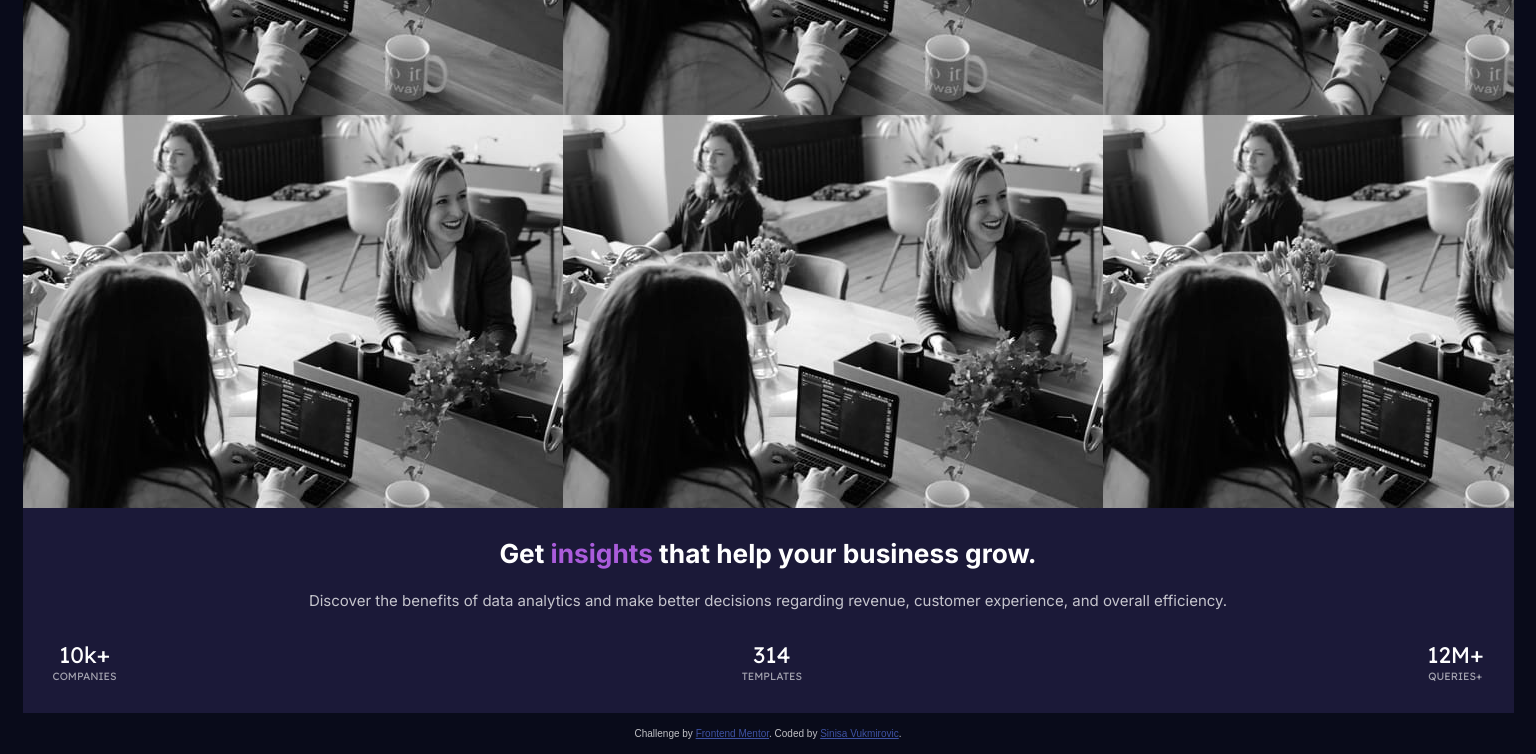
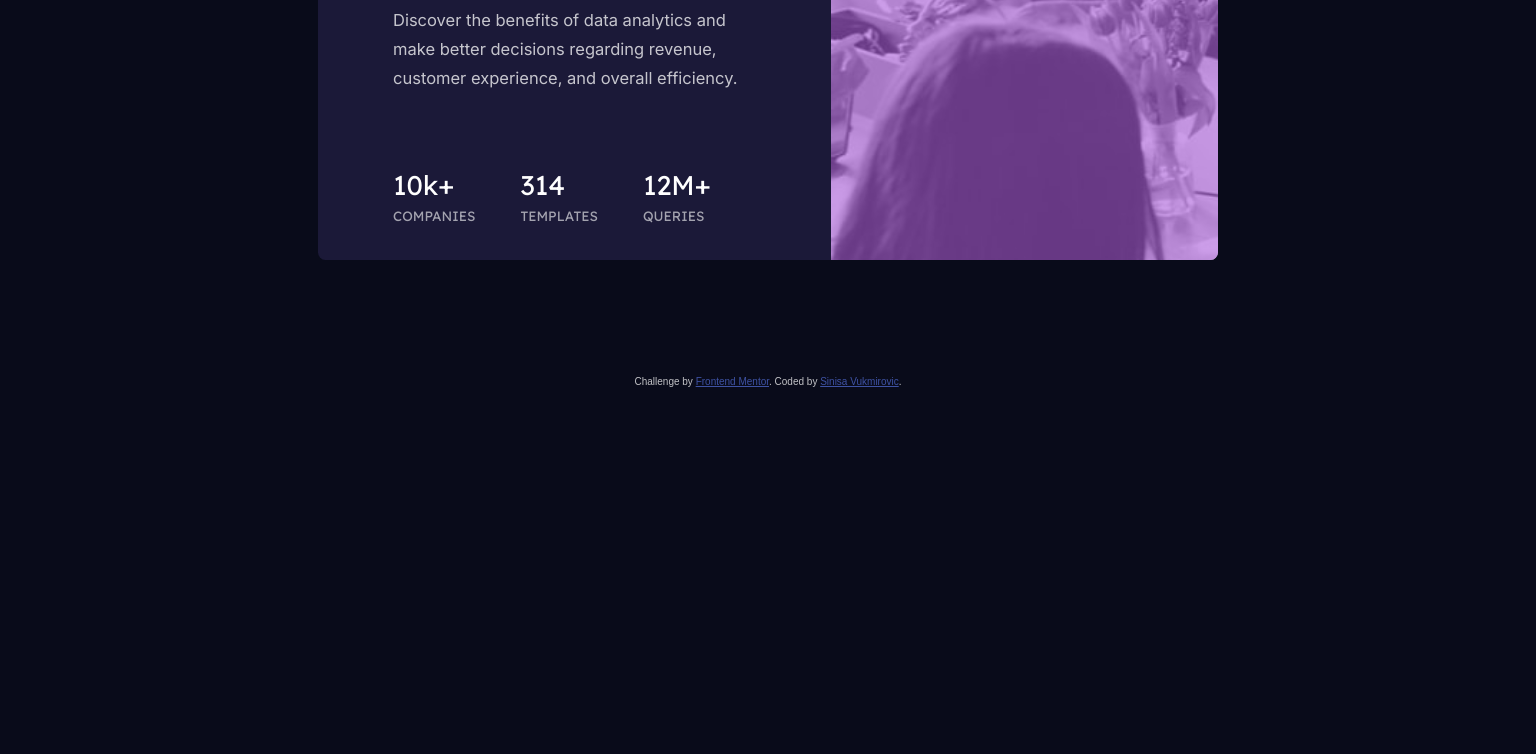
Before and after one commit to SinisaVukmirovic/FrontEnd-Mentor-Spicy-mini-6, a plain HTML site: page index.html in a window 1536 px wide. Shown: the part 406-1160 px from the top of the page. After the commit the page ends 800 px from the top, so only its background shows below. Drawn offline with Linux system fonts and the light colour scheme.

Commit message:
Desktop view version

```diff
--- /dev/null
+++ b/css/blocks.css
@@ -0,0 +1,76 @@
+/* @import url('./desktop-view.css'); */
+
+header {
+    height: 5rem;
+}
+.hidden {
+    position: absolute;
+    left: -100rem;
+}
+
+main {
+    margin: 0 2rem;
+    background-color: var(--Dark-desaturated-blue);
+    border-radius: .5rem;
+    overflow: hidden;
+}
+
+.screen {
+    aspect-ratio: 16 / 9;
+    /* background-image: url('../images/image-header-phone.jpg'); */
+    background-image: url('../images/image-header-desk.jpg');
+    background-size: 100%;
+    position: relative;
+}
+    .overlay {
+        position: absolute;
+        inset: 0;
+        background-color: var(--Soft-violet);
+        opacity: .6;
+    }
+
+section {
+    padding: 2rem;
+    text-align: center;
+}
+
+.info {
+    font-family: 'Inter', sans-serif;
+}
+    .info h2 {
+        font-size: 1.75rem;
+        color: var(--White);
+        font-weight: 700;
+    }
+    .info p {
+        /* font-size: 2rem; */
+        color: var(--Slightly-transparent-white-paragraph);
+        margin: 1.5rem 0 2rem;
+    }
+    .accent {
+        color: var(--Soft-violet);
+    }
+
+.stats {
+    font-family: 'Lexend Deca', sans-serif;
+    display: flex;
+    justify-content: space-between;
+}
+    .stats span {
+        color: var(--White);
+        font-size: 1.5rem;
+    }
+    .stats h3 {
+        color: var(--Slightly-transparent-white-stats-headings);
+        text-transform: uppercase;
+        font-size: .7rem;
+    }
+
+.attribution {
+    margin-top: auto;
+    font-size: 10px;
+    text-align: center;
+    padding: .5rem;
+    color: var(--Slightly-transparent-white-paragraph);
+}
+.attribution a { color: hsl(228, 45%, 44%); }
--- /dev/null
+++ b/css/desktop-view.css
@@ -0,0 +1,46 @@
+@media (min-width: 1440px) {
+    main {
+        max-width: 60rem;
+        margin: 0 2rem;
+        display: grid;
+        grid-template-columns: 5fr 3fr;
+    }
+
+    section {
+        padding: 5rem;
+        /* padding-right: 7rem; */
+        text-align: left;
+    }
+        .info h2 {
+            font-size: 2.4rem;
+            letter-spacing: 1px;
+        }
+        .info p {
+            font-size: 1.1rem;
+            line-height: 1.75;
+            margin: 1.5rem 0 5rem;
+        }
+
+        .stats {
+            display: flex;
+            justify-content: flex-start;
+        }
+            .stats > div {
+                margin-right: 3rem;
+            }
+
+            .stats span {
+                color: var(--White);
+                font-size: 1.8rem;
+            }
+            .stats h3 {
+                font-size: .9rem;
+                line-height: 2;
+            }
+
+    .screen {
+        order: 2;
+        height: 100%;
+        background-size: 100%;
+    }
+}
--- a/css/main.css
+++ b/css/main.css
@@ -1,5 +1,5 @@
-/* font-family: 'Inter', sans-serif;
-font-family: 'Lexend Deca', sans-serif; */
+@import './blocks.css';
+@import './desktop-view.css';
 
 :root {
     /* Colors */
@@ -41,75 +41,15 @@ html {
 
 body {
     min-height: 100vh;
-    /* padding-top: 5rem; */
     background-color: var(--Very-dark-blue);
     font-family: sans-serif;
     display: flex;
     flex-direction: column;
 }
 
-header {
-    height: 5rem;
+@media (min-width: 1440px) {
+    body {
+        display: grid;
+        place-items: center;
+    }
 }
-.hidden {
-    position: absolute;
-    left: -100rem;
-}
-
-main {
-    margin: 0 1.5rem;
-    background-color: var(--Dark-desaturated-blue);
-}
-
-.screen {
-    aspect-ratio: 16 / 9;
-    background-image: url('../images/image-header-phone.jpg');
-    /* background-size: 100%; */
-}
-
-section {
-    padding: 2rem;
-    text-align: center;
-}
-
-.info {
-    font-family: 'Inter', sans-serif;
-}
-    .info h2 {
-        font-size: 1.75rem;
-        font-family: 'Inter', sans-serif;
-        color: var(--White);
-        font-weight: 700;
-    }
-    .info p {
-        /* font-size: 2rem; */
-        color: var(--Slightly-transparent-white-paragraph);
-        margin: 1.5rem 0 2rem;
-    }
-    .accent {
-        color: var(--Soft-violet);
-    }
-
-.stats {
-    font-family: 'Lexend Deca', sans-serif;
-    display: flex;
-    justify-content: space-between;
-}
-    .stats span {
-        color: var(--White);
-        font-size: 1.5rem;
-    }
-    .stats h3 {
-        color: var(--Slightly-transparent-white-stats-headings);
-        text-transform: uppercase;
-        font-size: .7rem;
-    }
-
-.attribution {
-    margin-top: auto;
-    font-size: 10px;
-    text-align: center;
-    padding: 1rem;
-    color: var(--Slightly-transparent-white-paragraph);
-}
-.attribution a { color: hsl(228, 45%, 44%); }
--- a/index.html
+++ b/index.html
@@ -9,6 +9,7 @@
   <link rel="preconnect" href="https://fonts.gstatic.com" crossorigin>
   <link href="https://fonts.googleapis.com/css2?family=Inter:wght@400;700&family=Lexend+Deca&display=swap" rel="stylesheet">
   <link rel="stylesheet" href="./css/main.css">
+  <!-- <link rel="stylesheet" href="./css/desktop-view.css"> -->
 </head>
 <body>
 
@@ -21,7 +22,9 @@
       <source media="(min-width:1440px)" srcset="./images/image-header-desk.jpg">
       <img src="./images/image-header-phone.jpg" alt="Flowers" style="width:auto;">
     </picture> -->
-    <div class="screen"></div>
+    <div class="screen">
+      <div class="overlay"></div>
+    </div>
 
     <section>
       <div class="info">
@@ -39,7 +42,7 @@
         </div>
         <div>
           <span>12M+</span>
-          <h3>queries+</h3>
+          <h3>queries</h3>
         </div>
       </div>
     </section>
```
